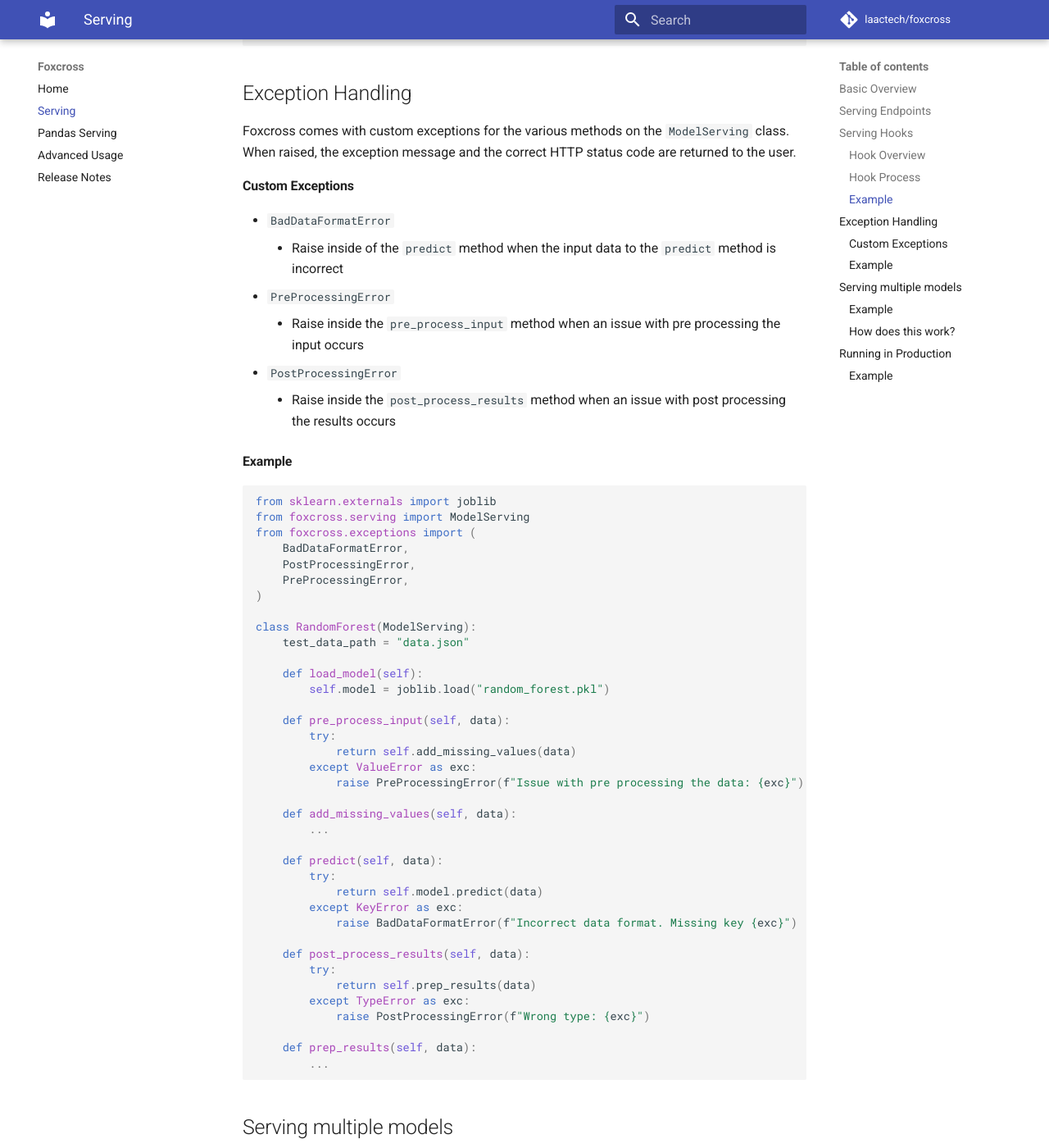
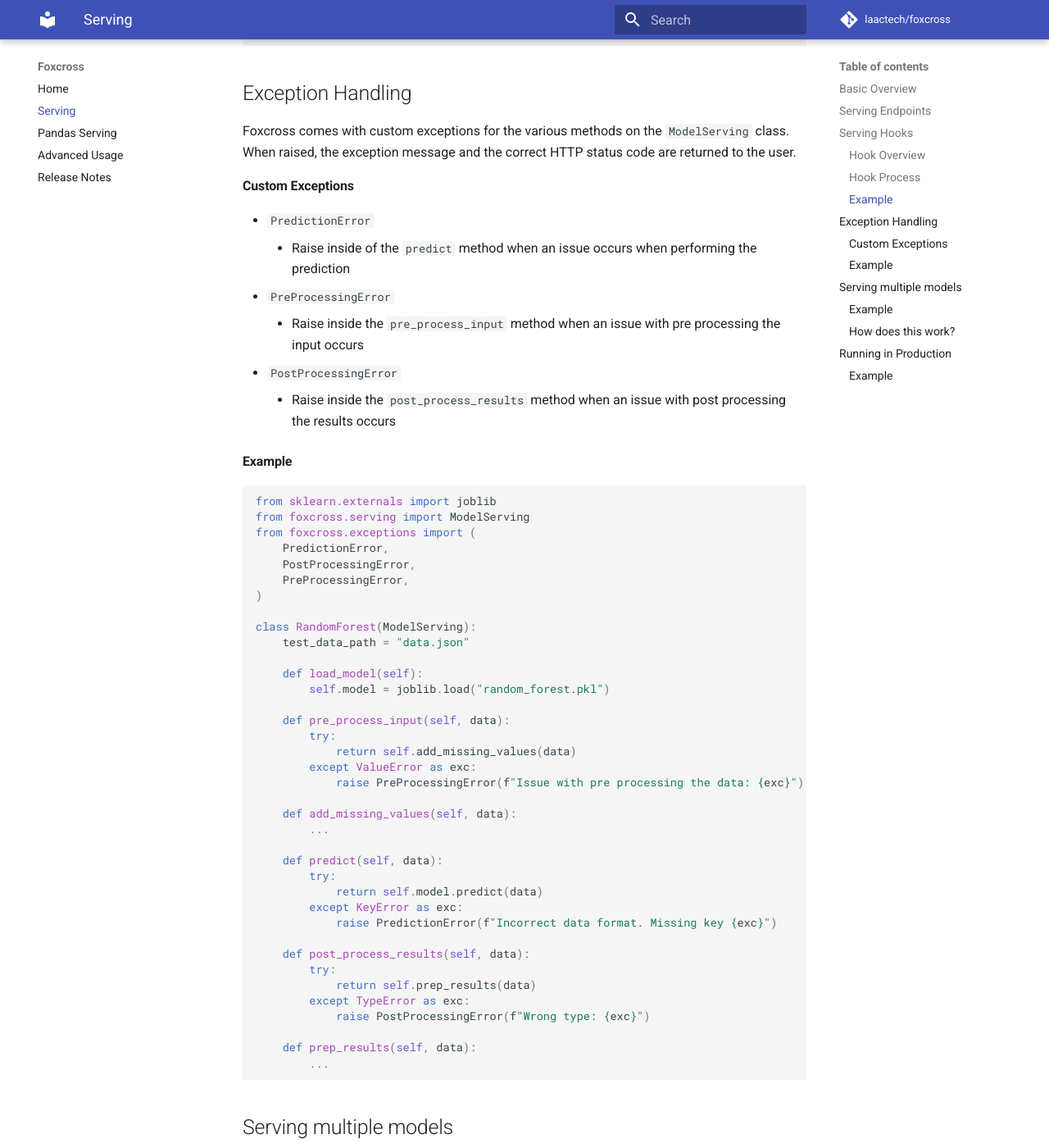
Before and after one commit to laactechnology/foxcross, an MkDocs documentation site: the page built from docs/serving.md, in a window 1280 px wide and 1400 px high, scrolled down 2684 px. Shown: the whole window at 82% size. Built offline with MkDocs 1.6.1 and Material for MkDocs 9.7.7, drawn with Linux system fonts in a browser that asks for light colours; comment, search, counter and statistics services are not loaded.

Commit message:
renaming BadDataFormatError

```diff
--- a/docs/serving.md
+++ b/docs/serving.md
@@ -107,9 +107,8 @@
 
 #### Custom Exceptions
 
-* `BadDataFormatError`
-    * Raise inside of the `predict` method when the input data to the `predict` method is
-    incorrect
+* `PredictionError`
+    * Raise inside of the `predict` method when an issue occurs when performing the prediction
 * `PreProcessingError`
     * Raise inside the `pre_process_input` method when an issue with pre processing the
     input occurs
@@ -122,7 +121,7 @@
 from sklearn.externals import joblib
 from foxcross.serving import ModelServing
 from foxcross.exceptions import (
-    BadDataFormatError,
+    PredictionError,
     PostProcessingError,
     PreProcessingError,
 )
@@ -146,7 +145,7 @@
         try:
             return self.model.predict(data)
         except KeyError as exc:
-            raise BadDataFormatError(f"Incorrect data format. Missing key {exc}")
+            raise PredictionError(f"Incorrect data format. Missing key {exc}")
 
     def post_process_results(self, data):
         try:
```
Also changed, not shown: docs/advanced-usage.md (+3 -3 lines), docs/release-notes.md (+1 -0 lines), 3 other files.
